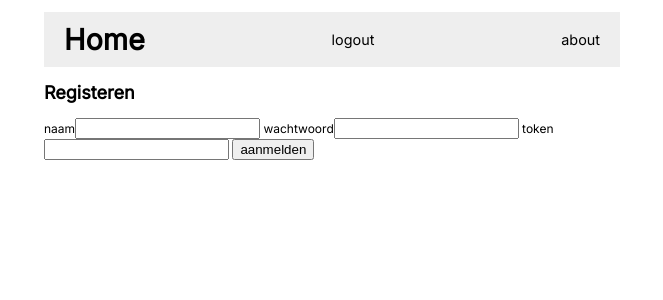
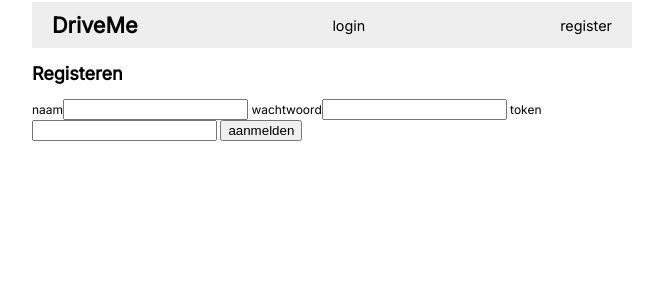
Before and after one commit to mielski/driveme, a Flask app: page /registreren in a window 1280 px wide. Shown: the top 300 px of the page, without its empty margins (308-971 px from the left). Run offline with Flask 2, Linux system fonts and the light colour scheme.

Commit message:
dynamic navbar based on login status

```diff
--- a/app.py
+++ b/app.py
@@ -37,6 +37,12 @@ app.selections = {"ae23": 'absent',
                   "ds3s": 'maybe',
                   }
 
+
+@app.context_processor
+def inject_name():
+    return dict(name=session.get('name'))
+
+
 def get_date_elements(date: datetime.date):
 
     return (date.strftime("%Y-%m-%d"), date.strftime("%d %B"))
@@ -53,7 +59,8 @@ def get_event_from_id(event_id):
 @app.route('/', methods=["GET", "POST"])
 def home():  # put application's code here
 
-    if not session.get('name') in users:
+    name = session.get('name')
+    if not name in users:
         return redirect(url_for('login'))
     if request.method == "POST":
         form = request.form
@@ -97,7 +104,8 @@ def logout():
     if session.get('name'):
         del session['name']
 
-    return "logged out successfully"
+    return redirect(url_for("login"))
+
 
 @app.route('/about')
 def about():
--- a/static/style.css
+++ b/static/style.css
@@ -18,8 +18,8 @@ html {
 
 header, body {
     max-width: 50rem;
-    margin: 0 auto;
-    padding: 1rem;
+    margin: 2px auto;
+    /*padding: 1rem;*/
 }
 
 .nav {
--- /dev/null
+++ b/templates/macro/nav.html
@@ -0,0 +1,16 @@
+{% macro header(name, title) %}
+<header class="header">
+    <nav class="nav">
+      <h1 class="nav__home">
+        <a class="nav__item" href="{{ url_for('home') }}">DriveMe</a>
+      </h1>
+    {% if not  name %}
+      <a class="nav__item" href="{{ url_for('login') }}">login</a>
+      <a class="nav__item" href="{{ url_for('register') }}">register</a>
+    {% else %}
+      <a class="nav__item" href="{{ url_for('logout') }}">logout</a>
+      <a class="nav__item" href="{{ url_for('about') }}">about</a>
+    {% endif %}
+    </nav>
+</header>
+{% endmacro %}
--- a/templates/register.html
+++ b/templates/register.html
@@ -1,10 +1,6 @@
 {% extends 'template.html' %}
 
 {% block content %}
-  <header class="eventnav">
-    <a class="eventnav__item" href={{ url_for('join_event', event_id=event['event_id']) }}>aanmelden</a>
-    <a class="eventnav__item" href={{ url_for('join_event', event_id=event['event_id']) }}>deelnemerslijst</a>
-  </header>
   <section class="event">
     <h1 class="event__title">{{ event["title"] }}</h1>
     <p>{{ event["desc"] }}</p>
--- a/templates/template.html
+++ b/templates/template.html
@@ -1,3 +1,5 @@
+{% from "macro/nav.html" import header %}
+
 <!DOCTYPE html>
 <html lang="nl">
 <head>
@@ -7,14 +9,8 @@
     <link rel="stylesheet" href="{{ url_for('static', filename='style.css') }}"/>
     <link rel="icon" href="{{ url_for('static', filename='car-csvrepo-com.svg') }}"/>
 </head>
+  {{ header(name,"") }}
 <body>
-  <header class="nav">
-      <h1 class="nav__home">
-          <a class="nav__item" href="{{ url_for('home') }}">Home</a>
-      </h1>
-      <a class="nav__item" href="{{ url_for('logout') }}">logout</a>
-      <a class="nav__item" href="{{ url_for('about') }}">about</a>
-  </header>
   {% block content %}
       <main>placeholder</main>ab
   {% endblock %}
```
Also changed, not shown: templates/login.html (+5 -13 lines).
